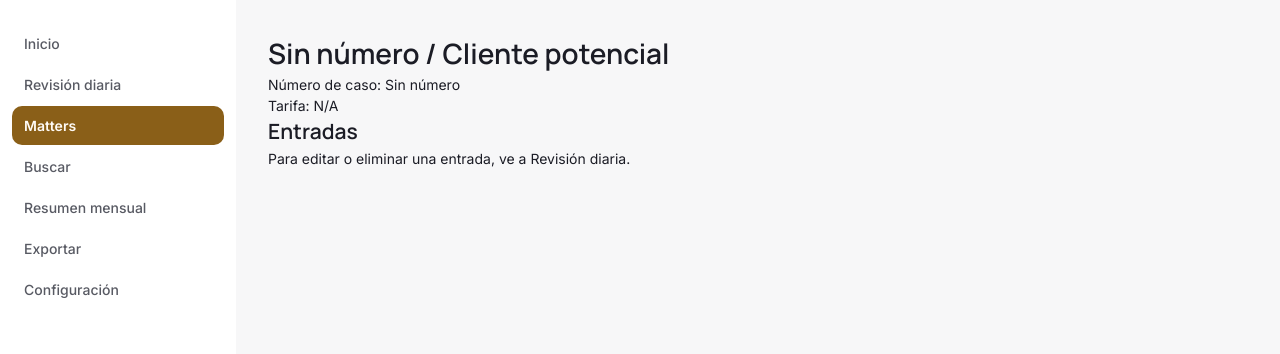
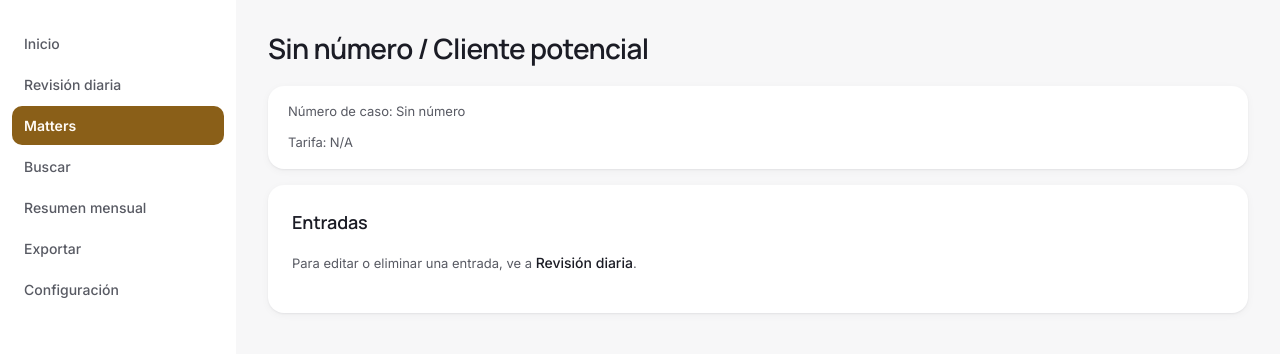
Before and after one commit to OmarBonillav3/dockets-tracker, a React (Vite) app: page /matters/potential-client in a window 1280 px wide. Shown: the top 354 px of the page. Built offline with nearby package versions, Linux system fonts and the light colour scheme.

Commit message:
style: wire theme classes into Matter Detail screen

```diff
--- a/src/screens/MatterDetail.jsx
+++ b/src/screens/MatterDetail.jsx
@@ -9,28 +9,34 @@ export function MatterDetail() {
 
   if (!matter) {
     return (
-      <p>
+      <p className="empty">
         Matter no encontrado. <Link to="/matters">Volver</Link>
       </p>
     );
   }
 
   return (
-    <div>
-      <h1>{matter.name}</h1>
-      <p>Número de caso: {matter.caseNumber || 'Sin número'}</p>
-      <p>Tarifa: {matter.rate ?? 'N/A'}</p>
-      <h2>Entradas</h2>
-      <p>
-        Para editar o eliminar una entrada, ve a <Link to="/review">Revisión diaria</Link>.
+    <div className="screen">
+      <h1 className="screen__title">{matter.name}</h1>
+      <div className="card card--tight">
+        <p className="muted num">Número de caso: {matter.caseNumber || 'Sin número'}</p>
+        <p className="muted num">Tarifa: {matter.rate ?? 'N/A'}</p>
+      </div>
+      <div className="card">
+        <div className="card__header">
+          <h2 className="section-title">Entradas</h2>
+        </div>
+        <p className="note">
+          Para editar o eliminar una entrada, ve a <Link className="row__link" to="/review">Revisión diaria</Link>.
         </p>
-      <ul>
+        <ul className="rows">
           {matterEntries.map((e) => (
-          <li key={e.id}>
+            <li className="row row__meta" key={e.id}>
               {e.date} — {e.task} ({e.timeSpent})
             </li>
           ))}
         </ul>
       </div>
+    </div>
   );
 }
```
Lines whose indentation alone changed are shown as unchanged.
